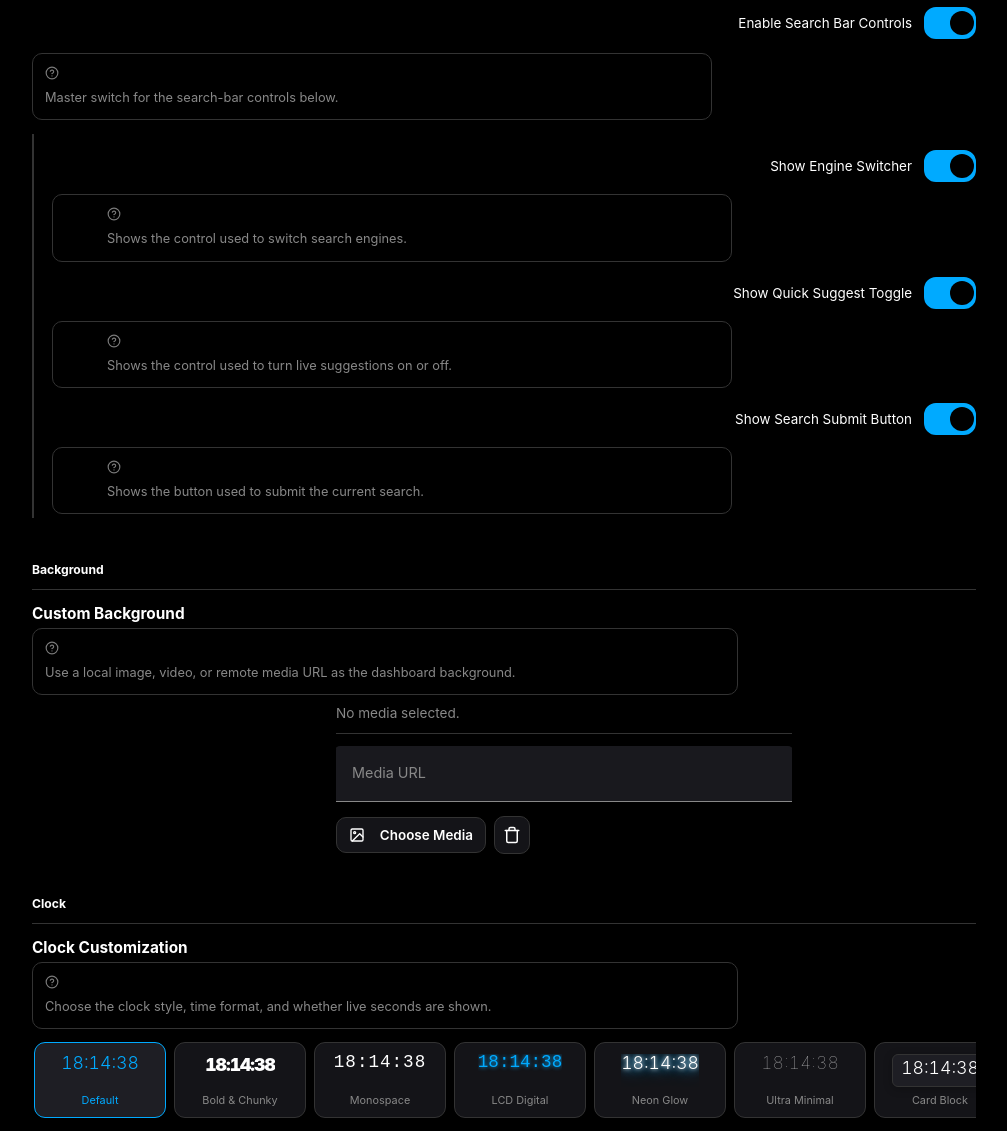
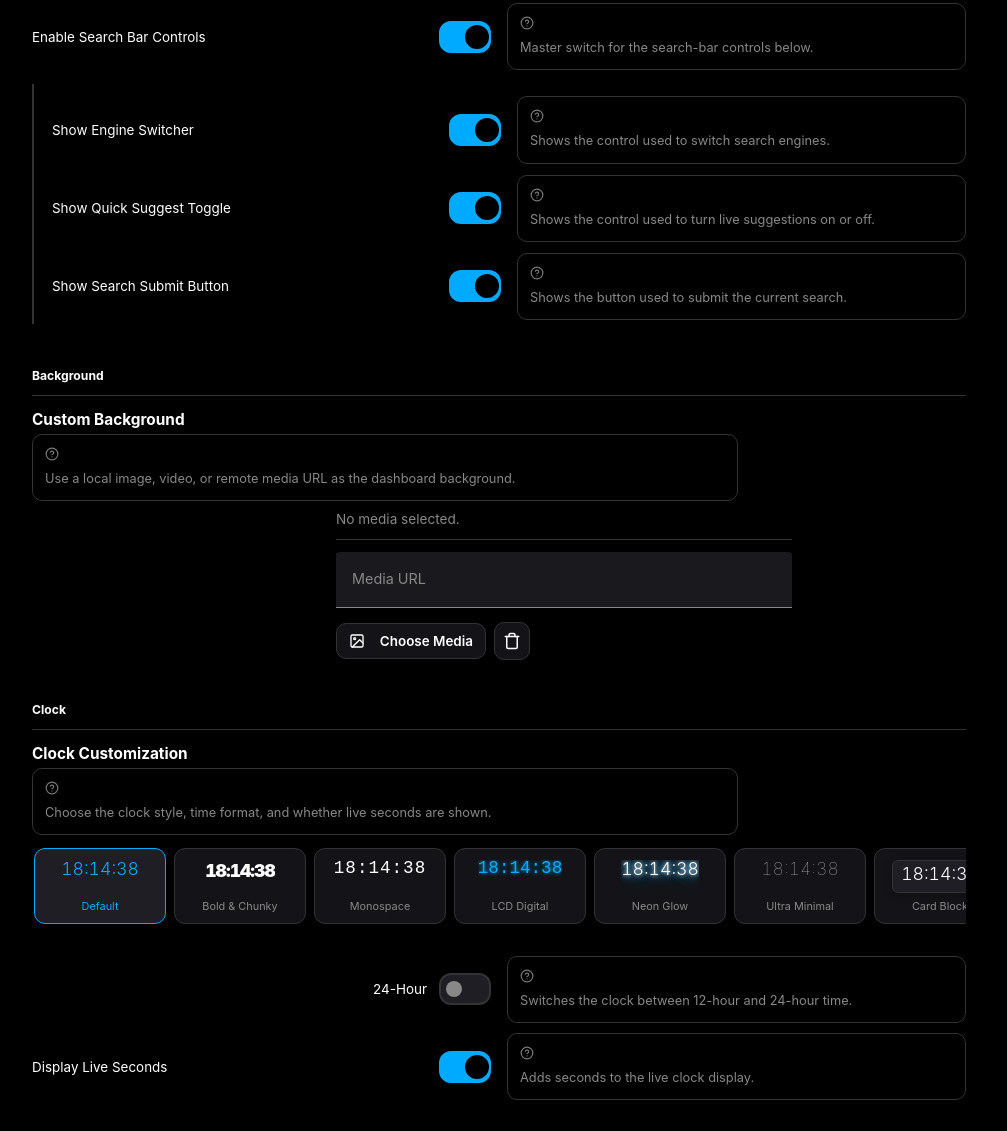
Before and after one commit to jbuilds-g/0FluffStart, a browser extension: page settings.html in a window 1280 px wide. Shown: the part 1570-2701 px from the top of the page, without its empty margins (258-1265 px from the left). Drawn offline with Linux system fonts and the light colour scheme.

Commit message:
Fix settings scrollbars and help layout

```diff
--- a/css/settings-page.css
+++ b/css/settings-page.css
@@ -1,13 +1,14 @@
 /* Standalone settings workspace. */
 html {
   scroll-behavior: smooth;
+}
+html.settings-page {
+  width: 100%;
+  max-width: 100%;
+  overflow-x: clip;
+  scrollbar-gutter: stable;
   scrollbar-color: var(--settings-scrollbar-thumb) transparent;
   scrollbar-width: thin;
-}
-html.settings-page {
-  width: 100%;
-  max-width: 100%;
-  overflow-x: clip;
 }
 body {
   display: block;
@@ -25,29 +26,36 @@ body {
 }
 
 /* --- THEMED SCROLLBARS --- */
-html,
-body,
-.settings-page-shell * {
+html.settings-page .settings-page-shell .engine-selection-list,
+html.settings-page .settings-page-shell .link-manager-list,
+html.settings-page .settings-page-shell .select-dropdown,
+html.settings-page .modal-content {
   scrollbar-color: var(--settings-scrollbar-thumb) transparent;
   scrollbar-width: thin;
 }
 
-html::-webkit-scrollbar,
-body::-webkit-scrollbar,
-.settings-page-shell *::-webkit-scrollbar {
+html.settings-page::-webkit-scrollbar,
+.settings-page-shell .engine-selection-list::-webkit-scrollbar,
+.settings-page-shell .link-manager-list::-webkit-scrollbar,
+.settings-page-shell .select-dropdown::-webkit-scrollbar,
+.settings-page .modal-content::-webkit-scrollbar {
   width: 9px;
   height: 9px;
 }
 
-html::-webkit-scrollbar-track,
-body::-webkit-scrollbar-track,
-.settings-page-shell *::-webkit-scrollbar-track {
+html.settings-page::-webkit-scrollbar-track,
+.settings-page-shell .engine-selection-list::-webkit-scrollbar-track,
+.settings-page-shell .link-manager-list::-webkit-scrollbar-track,
+.settings-page-shell .select-dropdown::-webkit-scrollbar-track,
+.settings-page .modal-content::-webkit-scrollbar-track {
   background: transparent;
 }
 
-html::-webkit-scrollbar-thumb,
-body::-webkit-scrollbar-thumb,
-.settings-page-shell *::-webkit-scrollbar-thumb {
+html.settings-page::-webkit-scrollbar-thumb,
+.settings-page-shell .engine-selection-list::-webkit-scrollbar-thumb,
+.settings-page-shell .link-manager-list::-webkit-scrollbar-thumb,
+.settings-page-shell .select-dropdown::-webkit-scrollbar-thumb,
+.settings-page .modal-content::-webkit-scrollbar-thumb {
   min-height: 34px;
   background: var(--settings-scrollbar-thumb);
   border: 2px solid transparent;
@@ -55,16 +63,20 @@ body::-webkit-scrollbar-thumb,
   background-clip: padding-box;
 }
 
-html::-webkit-scrollbar-thumb:hover,
-body::-webkit-scrollbar-thumb:hover,
-.settings-page-shell *::-webkit-scrollbar-thumb:hover {
+html.settings-page::-webkit-scrollbar-thumb:hover,
+.settings-page-shell .engine-selection-list::-webkit-scrollbar-thumb:hover,
+.settings-page-shell .link-manager-list::-webkit-scrollbar-thumb:hover,
+.settings-page-shell .select-dropdown::-webkit-scrollbar-thumb:hover,
+.settings-page .modal-content::-webkit-scrollbar-thumb:hover {
   background: var(--settings-scrollbar-thumb-hover);
   border-width: 1px;
 }
 
-html::-webkit-scrollbar-corner,
-body::-webkit-scrollbar-corner,
-.settings-page-shell *::-webkit-scrollbar-corner {
+html.settings-page::-webkit-scrollbar-corner,
+.settings-page-shell .engine-selection-list::-webkit-scrollbar-corner,
+.settings-page-shell .link-manager-list::-webkit-scrollbar-corner,
+.settings-page-shell .select-dropdown::-webkit-scrollbar-corner,
+.settings-page .modal-content::-webkit-scrollbar-corner {
   background: transparent;
 }
 
@@ -1018,9 +1030,6 @@ body > .bg-video {
   overflow-y: auto;
   overscroll-behavior-y: auto;
   scrollbar-width: thin;
-}
-
-.engine-selection-list {
   scrollbar-gutter: stable;
 }
 .settings-page-shell .engine-item,
@@ -1284,65 +1293,21 @@ body > .bg-video {
   }
 }
 
-/* Pass 4: concise, setting-specific helper copy and consistent control hierarchy. */
+/* Keep setting-specific help beside toggles and above every other control. */
 .settings-page-shell .setting-option {
   display: grid;
   gap: 10px;
   min-width: 0;
 }
 
+.settings-page-shell .setting-option > .setting-option-title,
+.settings-page-shell .setting-option > .settings-picker-label-block,
+.settings-page-shell .setting-option > .setting-control-label {
+  order: -2;
+}
+
 .settings-page-shell .setting-option-help {
-  order: 99;
-  margin: 0;
-  padding-left: 54px;
-  color: var(--dim);
-  font-size: 0.72rem;
-  line-height: 1.45;
-}
-
-.settings-page-shell .setting-control-label {
-  margin: 0 0 3px;
-  color: var(--text);
-  font-size: 0.78rem;
-  font-weight: 600;
-}
-
-.settings-page-shell .settings-subgroup .setting-option {
-  gap: 8px;
-}
-
-.settings-page-shell .settings-subgroup .setting-option-help {
-  padding-left: 54px;
-  max-width: 620px;
-}
-
-.settings-page-shell .settings-inline-control.setting-option {
-  width: 100%;
-}
-
-.settings-page-shell .settings-inline-control.setting-option .radio-option {
-  width: max-content;
-  max-width: 100%;
-}
-
-@media (max-width: 900px) {
-  .settings-page-shell .setting-option-help,
-  .settings-page-shell .settings-subgroup .setting-option-help {
-    padding-left: 0;
-  }
-
-  .settings-page-shell .settings-inline-control.setting-option {
-    width: 100%;
-  }
-
-  .settings-page-shell .settings-inline-control.setting-option .radio-option {
-    width: 100%;
-    max-width: none;
-  }
-}
-
-/* Pass 5: keep all Settings helper copy inside the same contextual help card. */
-.settings-page-shell .setting-option-help {
+  order: -1;
   display: grid;
   gap: 8px;
   width: 100%;
@@ -1366,17 +1331,67 @@ body > .bg-video {
   opacity: 0.9;
 }
 
+.settings-page-shell
+  .setting-option:has(> .radio-option.switch):has(> .setting-option-help) {
+  grid-template-columns: minmax(0, 1fr) minmax(0, 1fr);
+  align-items: center;
+  column-gap: 16px;
+  row-gap: 0;
+}
+
+.settings-page-shell
+  .setting-option:has(> .radio-option.switch):has(> .setting-option-help)
+  > .radio-option.switch {
+  grid-column: 1;
+  grid-row: 1;
+  order: 0;
+  width: 100%;
+  max-width: 100%;
+  min-width: 0;
+  justify-self: stretch;
+}
+
+.settings-page-shell
+  .setting-option:has(> .radio-option.switch):has(> .setting-option-help)
+  > .setting-option-help {
+  grid-column: 2;
+  grid-row: 1;
+  order: 0;
+  align-self: center;
+  width: 100%;
+  max-width: none;
+  margin: 0;
+  padding: 12px;
+}
+
+.settings-page-shell .settings-subgroup .setting-option {
+  gap: 8px;
+}
+
 .settings-page-shell .settings-subgroup .setting-option-help {
-  max-width: 680px;
+  max-width: none;
+  padding: 12px;
+}
+
+.settings-page-shell .settings-inline-control.setting-option {
+  width: 100%;
+}
+
+.settings-page-shell .settings-inline-control.setting-option .radio-option {
+  width: max-content;
+  max-width: 100%;
 }
 
 @media (max-width: 900px) {
-  .settings-page-shell .setting-option-help,
-  .settings-page-shell .settings-subgroup .setting-option-help {
-    padding: 12px;
-  }
-}
-
+  .settings-page-shell .settings-inline-control.setting-option {
+    width: 100%;
+  }
+
+  .settings-page-shell .settings-inline-control.setting-option .radio-option {
+    width: 100%;
+    max-width: none;
+  }
+}
 .quick-link-manager-launch {
   display: flex;
   align-items: center;
```
